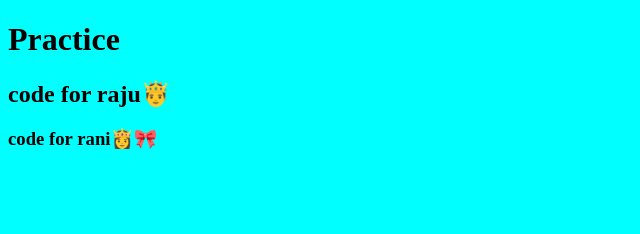
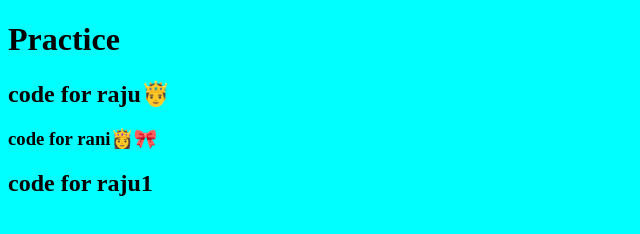
Before and after one commit to NeeharikaGudavilli/neeharika, a plain HTML site: page index.html in a window 1280 px wide. Shown: the whole page, without its empty margins (0-640 px from the left). Drawn offline with Linux system fonts and the light colour scheme.

Commit message:
added for raju1

```diff
--- a/index.html
+++ b/index.html
@@ -11,6 +11,7 @@
     <h1>Practice</h1>
     <h2>code for raju🤴</h2>
     <h3>code for rani👸🎀</h3>
+    <h2>code for raju1</h2>
     <script src="script.js"></script>
 </body>
 </html>
```
